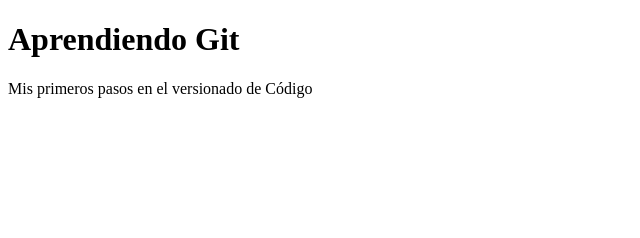
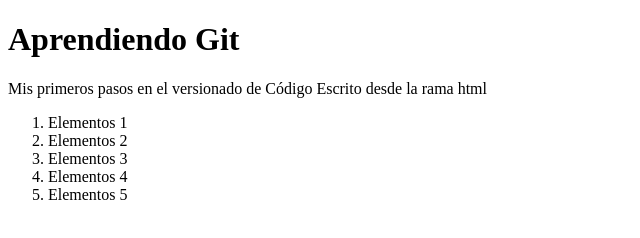
Before and after one commit to ianurban123/youtube-git, a plain HTML site: page index.html in a window 1280 px wide. Shown: the whole page, without its empty margins (0-640 px from the left). Drawn offline with Linux system fonts and the light colour scheme.

Commit message:
Agregando index.js al index.html

```diff
--- a/index.html
+++ b/index.html
@@ -7,6 +7,14 @@
 </head>
 <body>
     <h1>Aprendiendo Git</h1>
-    <p>Mis primeros pasos en el versionado de Código</p>
+    <p>Mis primeros pasos en el versionado de Código Escrito desde la rama html</p>
+    <ol>
+        <li>Elementos 1</li>
+        <li>Elementos 2</li>
+        <li>Elementos 3</li>
+        <li>Elementos 4</li>
+        <li>Elementos 5</li>
+    </ol>
+    <script>src="index.js"</script>
 </body>
 </html>
```
